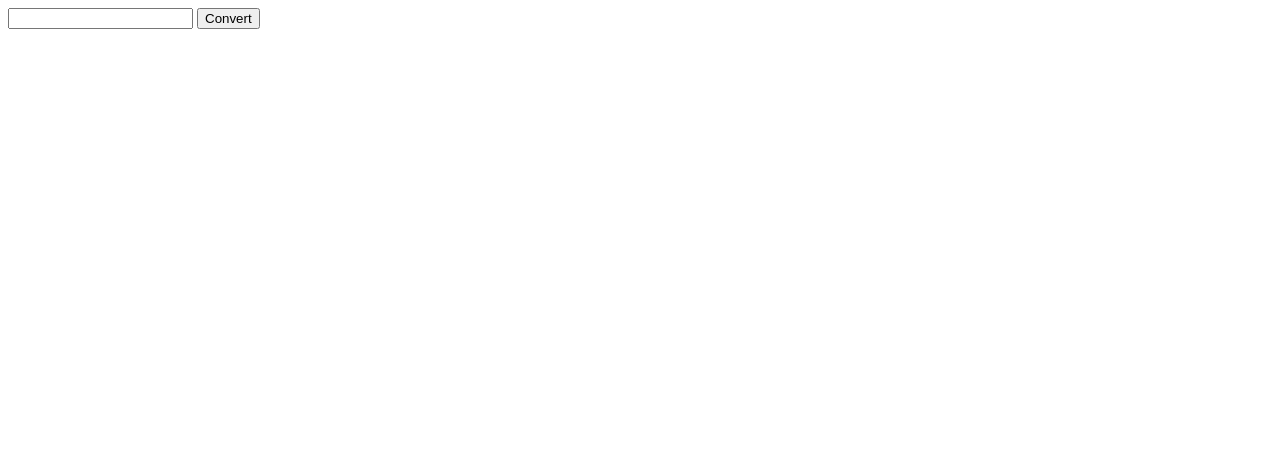
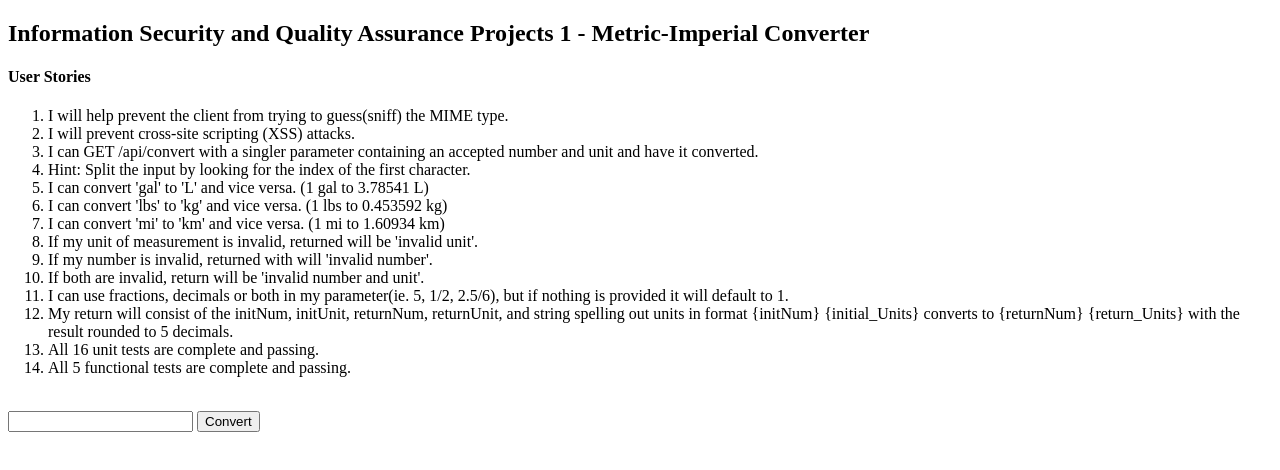
Before and after one commit to eolculnamo2/fcc-Metric-Imperial-Converter, a website: page public/index.html in a window 1280 px wide. Drawn offline with Linux system fonts and the light colour scheme.

Commit message:
final changes

```diff
--- a/package.json
+++ b/package.json
@@ -2,7 +2,7 @@
   "name": "project1",
   "version": "1.0.0",
   "description": "",
-  "main": "index.js",
+  "main": "server.js",
   "scripts": {
     "test": "echo \"Error: no test specified\" && exit 1"
   },
--- a/public/index.html
+++ b/public/index.html
@@ -4,10 +4,32 @@
     <meta charset="UTF-8">
     <meta name="viewport" content="width=device-width, initial-scale=1.0">
     <meta http-equiv="X-UA-Compatible" content="ie=edge">
-    <title>Document</title>
+    <title>Metric-Imperial Converter</title>
 </head>
 <body>
-
+    <h2>
+        Information Security and Quality Assurance Projects 1 - Metric-Imperial Converter
+    </h2>
+    <h4>
+        User Stories
+    </h4>
+    <ol>
+        <li>I will help prevent the client from trying to guess(sniff) the MIME type.</li>
+        <li>I will prevent cross-site scripting (XSS) attacks.</li>
+        <li>I can GET /api/convert with a singler parameter containing an accepted number and unit and have it converted.</li>
+        <li>Hint: Split the input by looking for the index of the first character.</li>
+        <li>I can convert 'gal' to 'L' and vice versa. (1 gal to 3.78541 L)</li>
+        <li>I can convert 'lbs' to 'kg' and vice versa. (1 lbs to 0.453592 kg)</li>
+        <li>I can convert 'mi' to 'km' and vice versa. (1 mi to 1.60934 km)</li>
+        <li>If my unit of measurement is invalid, returned will be 'invalid unit'.</li>
+        <li>If my number is invalid, returned with will 'invalid number'.</li>
+        <li>If both are invalid, return will be 'invalid number and unit'.</li>
+        <li>I can use fractions, decimals or both in my parameter(ie. 5, 1/2, 2.5/6), but if nothing is provided it will default to 1.</li>
+        <li>My return will consist of the initNum, initUnit, returnNum, returnUnit, and string spelling out units in format {initNum} {initial_Units} converts to {returnNum} {return_Units} with the result rounded to 5 decimals.</li>
+        <li>All 16 unit tests are complete and passing.</li>
+        <li>All 5 functional tests are complete and passing.</li>
+    </ol>
+    <br>
     <input id="inp" type="text">
     <button onClick="convert()">Convert</button>
     <div>
--- a/public/script.js
+++ b/public/script.js
@@ -1,10 +1,8 @@
 function convert(){
-    //input 33mi, 5L etc
     let inp = {
         data: document.getElementById('inp').value.split(" ").join("")
     }
 
-    alert("Sending inp to server")
     fetch('/convert',{
         method: "POST",
         body: JSON.stringify(inp),
@@ -16,6 +14,5 @@ function convert(){
       })
       .then((data)=>{
           document.getElementById('conversion').innerHTML = data.string
-          //document.getElementById('units').innerHTML = data.unit
       })
 }
```
Also changed, not shown: server.js (+12 -7 lines).
